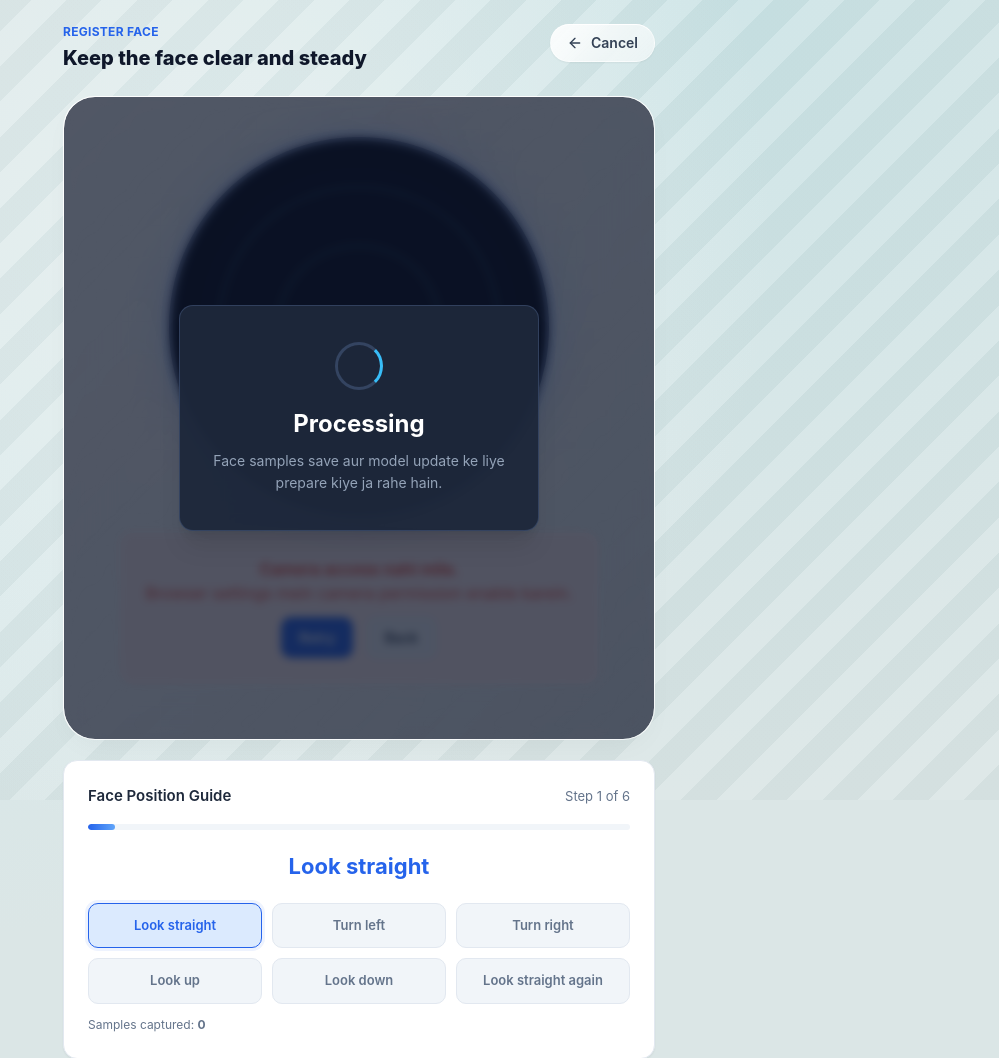
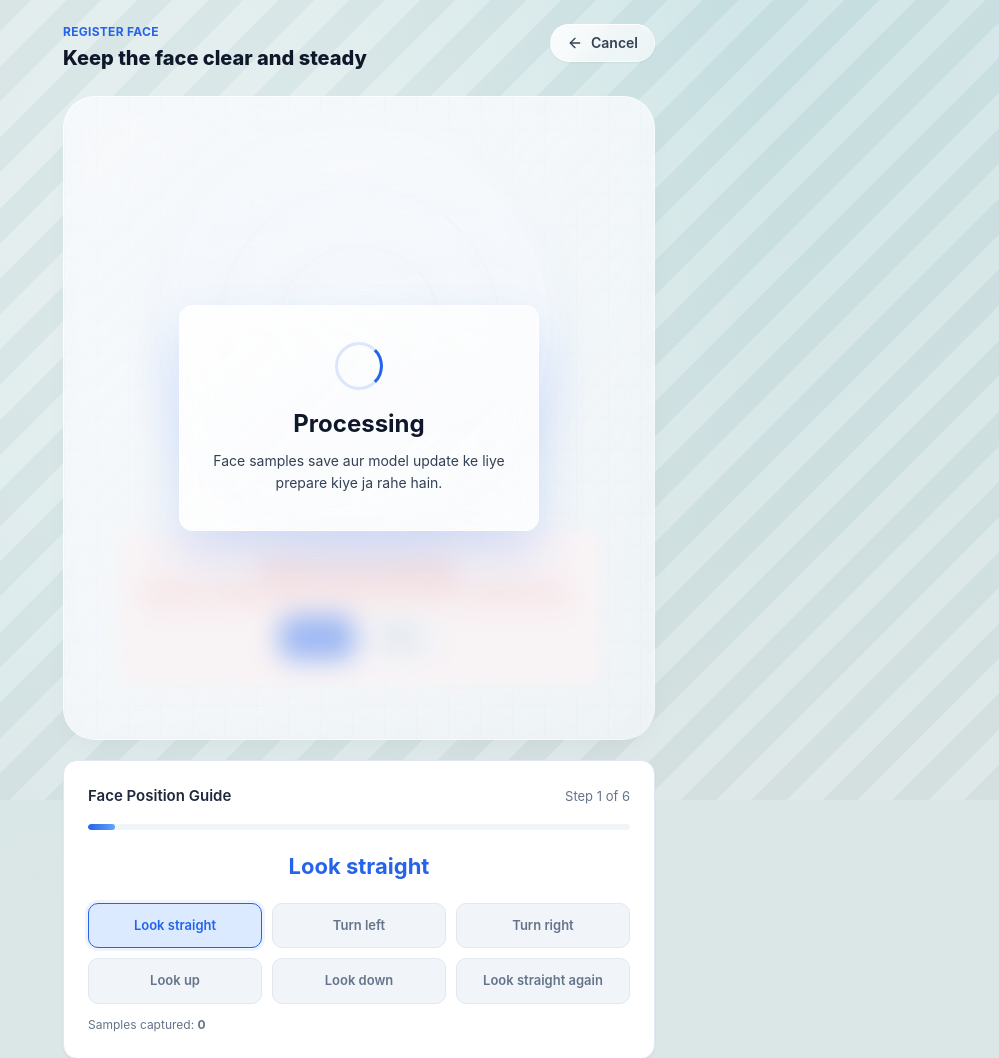
Before and after one commit to rishu-yadav-42/Smart-Attendance-management-System, a Flask app: page /register_camera in a window 1280 px wide. Shown: the top 1058 px of the page, without its empty margins (281-1280 px from the left). Run offline with Flask 3, Linux system fonts and the light colour scheme; a user stored in the database is signed in; some libraries are stand-ins or nearby versions.

Commit message:
Add files via upload

```diff
--- a/static/style.css
+++ b/static/style.css
@@ -343,10 +343,15 @@ label { display: grid; gap: 6px; font-size: 13px; font-weight: 600; color: var(-
   place-items: center;
   min-height: 580px;
   padding: 40px;
-  background: linear-gradient(180deg, #0f172a 0%, #1e293b 100%);
+  background:
+    linear-gradient(135deg, rgba(255, 255, 255, 0.76) 0%, rgba(255, 255, 255, 0.4) 100%),
+    radial-gradient(circle at top, rgba(191, 219, 254, 0.45), transparent 55%);
   border-radius: var(--radius-xl);
   overflow: hidden;
   box-shadow: var(--shadow-xl);
+  border: 1px solid rgba(255, 255, 255, 0.6);
+  backdrop-filter: blur(20px);
+  -webkit-backdrop-filter: blur(20px);
 }
 
 .camera-stage::before {
@@ -354,8 +359,8 @@ label { display: grid; gap: 6px; font-size: 13px; font-weight: 600; color: var(-
   position: absolute;
   inset: 0;
   background-image:
-    linear-gradient(rgba(255,255,255,0.03) 1px, transparent 1px),
-    linear-gradient(90deg, rgba(255,255,255,0.03) 1px, transparent 1px);
+    linear-gradient(rgba(37, 99, 235, 0.05) 1px, transparent 1px),
+    linear-gradient(90deg, rgba(37, 99, 235, 0.05) 1px, transparent 1px);
   background-size: 32px 32px;
   pointer-events: none;
 }
@@ -369,14 +374,15 @@ label { display: grid; gap: 6px; font-size: 13px; font-weight: 600; color: var(-
   height: 56px;
   display: grid;
   place-items: center;
-  background: rgba(15,23,42,0.8);
-  border: 2px solid rgba(143,183,255,0.35);
+  background: rgba(255, 255, 255, 0.85);
+  border: 2px solid rgba(37, 99, 235, 0.18);
   border-radius: 50%;
-  color: #fff;
+  color: #1e3a8a;
   font-size: 20px;
   font-weight: 700;
   z-index: 10;
   backdrop-filter: blur(8px);
+  box-shadow: 0 12px 26px rgba(37, 99, 235, 0.14);
 }
 
 /* Camera ring */
@@ -386,12 +392,12 @@ label { display: grid; gap: 6px; font-size: 13px; font-weight: 600; color: var(-
   aspect-ratio: 1;
   border-radius: 50%;
   overflow: hidden;
-  border: 4px solid rgba(143,183,255,0.45);
+  border: 4px solid rgba(255, 255, 255, 0.85);
   box-shadow:
-    0 0 0 8px rgba(37,99,235,0.08),
-    0 0 50px rgba(37,99,235,0.15),
-    inset 0 0 50px rgba(0,0,0,0.3);
-  background: #020617;
+    0 0 0 10px rgba(255,255,255,0.28),
+    0 22px 44px rgba(37,99,235,0.16),
+    inset 0 0 40px rgba(255,255,255,0.22);
+  background: linear-gradient(180deg, rgba(255,255,255,0.9), rgba(219,234,254,0.45));
 }
 
 .camera-ring::before {
@@ -399,7 +405,7 @@ label { display: grid; gap: 6px; font-size: 13px; font-weight: 600; color: var(-
   position: absolute;
   inset: 0;
   border-radius: 50%;
-  background: radial-gradient(circle, transparent 58%, rgba(2,6,23,0.5) 100%);
+  background: radial-gradient(circle, transparent 58%, rgba(219, 234, 254, 0.45) 100%);
   pointer-events: none;
   z-index: 2;
 }
@@ -417,7 +423,7 @@ label { display: grid; gap: 6px; font-size: 13px; font-weight: 600; color: var(-
 .face-guide::after {
   content: "";
   position: absolute;
-  border: 2px solid rgba(119,224,255,0.25);
+  border: 2px solid rgba(37, 99, 235, 0.22);
   border-radius: 50%;
 }
 
@@ -453,12 +459,13 @@ label { display: grid; gap: 6px; font-size: 13px; font-weight: 600; color: var(-
   inset: 0;
   display: grid;
   place-items: center;
-  background: rgba(15,23,42,0.72);
+  background: rgba(241, 245, 249, 0.5);
   opacity: 0;
   pointer-events: none;
   transition: opacity var(--transition-slow);
   z-index: 5;
-  backdrop-filter: blur(4px);
+  backdrop-filter: blur(14px);
+  -webkit-backdrop-filter: blur(14px);
 }
 
 .camera-stage.processing .camera-overlay { opacity: 1; }
@@ -470,22 +477,24 @@ label { display: grid; gap: 6px; font-size: 13px; font-weight: 600; color: var(-
   width: min(360px, calc(100% - 32px));
   padding: 36px 28px;
   text-align: center;
-  background: rgba(30,41,59,0.95);
-  border: 1px solid rgba(143,183,255,0.18);
+  background: linear-gradient(135deg, rgba(255,255,255,0.88) 0%, rgba(255,255,255,0.68) 100%);
+  border: 1px solid rgba(255,255,255,0.78);
   border-radius: var(--radius-lg);
-  color: #fff;
-  box-shadow: var(--shadow-xl);
+  color: var(--ink);
+  box-shadow: 0 24px 48px rgba(37, 99, 235, 0.16);
+  backdrop-filter: blur(18px);
+  -webkit-backdrop-filter: blur(18px);
 }
 
-.processing-card h2 { margin: 16px 0 8px; font-size: 24px; font-weight: 700; }
-.processing-card p { color: #94a3b8; font-size: 14px; line-height: 1.6; }
+.processing-card h2 { margin: 16px 0 8px; font-size: 24px; font-weight: 700; color: var(--ink); }
+.processing-card p { color: var(--ink-secondary); font-size: 14px; line-height: 1.6; }
 
 .processing-spinner {
   width: 48px;
   height: 48px;
   margin: 0 auto;
-  border: 3px solid rgba(143,183,255,0.2);
-  border-top-color: #38bdf8;
+  border: 3px solid rgba(37,99,235,0.15);
+  border-top-color: #2563eb;
   border-radius: 50%;
   animation: spin 0.8s linear infinite;
 }
@@ -500,15 +509,16 @@ label { display: grid; gap: 6px; font-size: 13px; font-weight: 600; color: var(-
   align-items: center;
   gap: 8px;
   padding: 10px 20px;
-  background: rgba(15,23,42,0.8);
-  border: 1px solid rgba(143,183,255,0.18);
+  background: rgba(255,255,255,0.86);
+  border: 1px solid rgba(255,255,255,0.74);
   border-radius: var(--radius-full);
-  color: #e2e8f0;
+  color: var(--ink-secondary);
   font-size: 14px;
   font-weight: 500;
   z-index: 4;
-  backdrop-filter: blur(8px);
+  backdrop-filter: blur(12px);
   transition: opacity var(--transition);
+  box-shadow: 0 16px 34px rgba(37, 99, 235, 0.12);
 }
 
 .camera-stage.processing .camera-status { opacity: 0; }
--- a/templates/camera.html
+++ b/templates/camera.html
@@ -4,7 +4,7 @@
     <meta charset="UTF-8">
     <meta name="viewport" content="width=device-width, initial-scale=1.0">
     <title>Take Attendance</title>
-    <link rel="stylesheet" href="{{ url_for('static', filename='style.css') }}">
+    <link rel="stylesheet" href="{{ url_for('static', filename='style.css', v='20260430c') }}">
     <script src="https://cdn.tailwindcss.com"></script>
     <link href="https://fonts.googleapis.com/css2?family=Plus+Jakarta+Sans:wght@400;500;600;700;800&display=swap" rel="stylesheet">
     <script>
@@ -219,7 +219,7 @@
         async function markAttendance(studentId, name, confidence) {
             isProcessing = true;
             cameraStage.classList.add('processing');
-            overlayEl.style.display = 'flex';
+            overlayEl.style.display = 'grid';
             if (stream) {
                 stream.getTracks().forEach(t => t.stop());
             }
--- a/templates/register_camera.html
+++ b/templates/register_camera.html
@@ -4,7 +4,7 @@
     <meta charset="UTF-8">
     <meta name="viewport" content="width=device-width, initial-scale=1.0">
     <title>Register Face</title>
-    <link rel="stylesheet" href="{{ url_for('static', filename='style.css') }}">
+    <link rel="stylesheet" href="{{ url_for('static', filename='style.css', v='20260430c') }}">
     <script src="https://cdn.tailwindcss.com"></script>
     <link href="https://fonts.googleapis.com/css2?family=Plus+Jakarta+Sans:wght@400;500;600;700;800&display=swap" rel="stylesheet">
     <script>
@@ -222,7 +222,7 @@
             if (isComplete) return;
             isComplete = true;
             cameraStage.classList.add('processing');
-            overlayEl.style.display = 'flex';
+            overlayEl.style.display = 'grid';
             processText.textContent = `Model train ho raha hai. ${samplesSent} samples captured.`;
             if (stream) stream.getTracks().forEach(t => t.stop());
 
```
